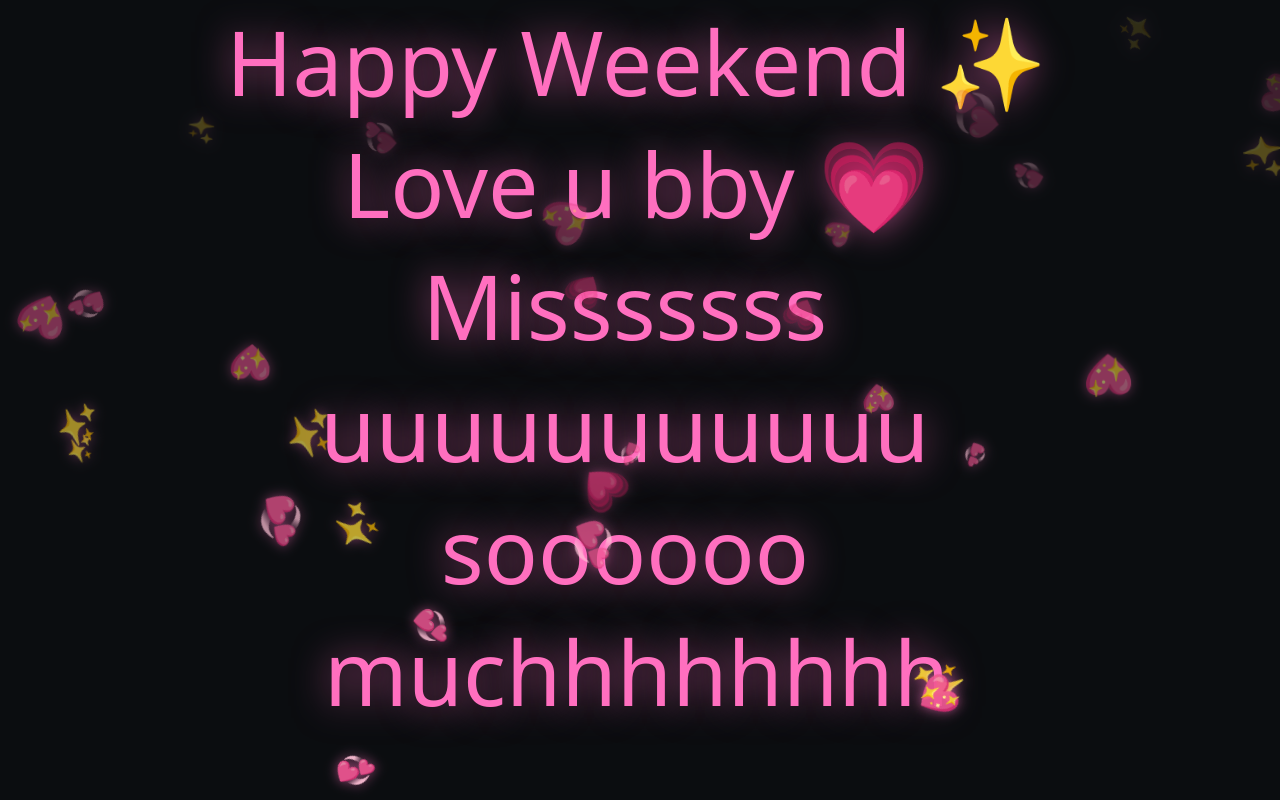
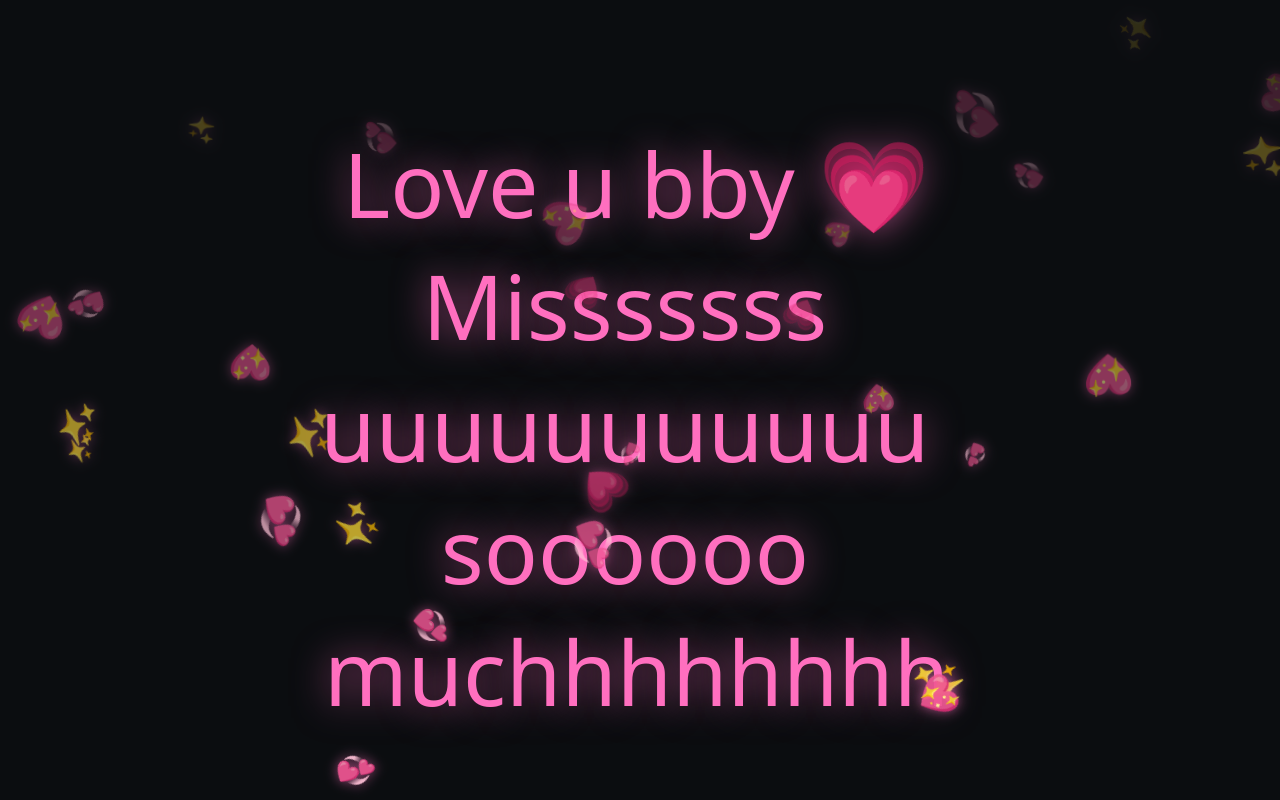
Before and after one commit to lord42m/srks, a plain HTML site: page index.html in a window 1280 px wide. Shown: the top 800 px of the page. Drawn offline with Linux system fonts and the light colour scheme.

Commit message:
Update index.html

```diff
--- a/index.html
+++ b/index.html
@@ -44,7 +44,7 @@
   .hidden{display:none}
 </style>
 
-<div class="txt">Happy Weekend ✨
+<div class="txt">
 Love u bby 💗
 Misssssss
 uuuuuuuuuuu
```
